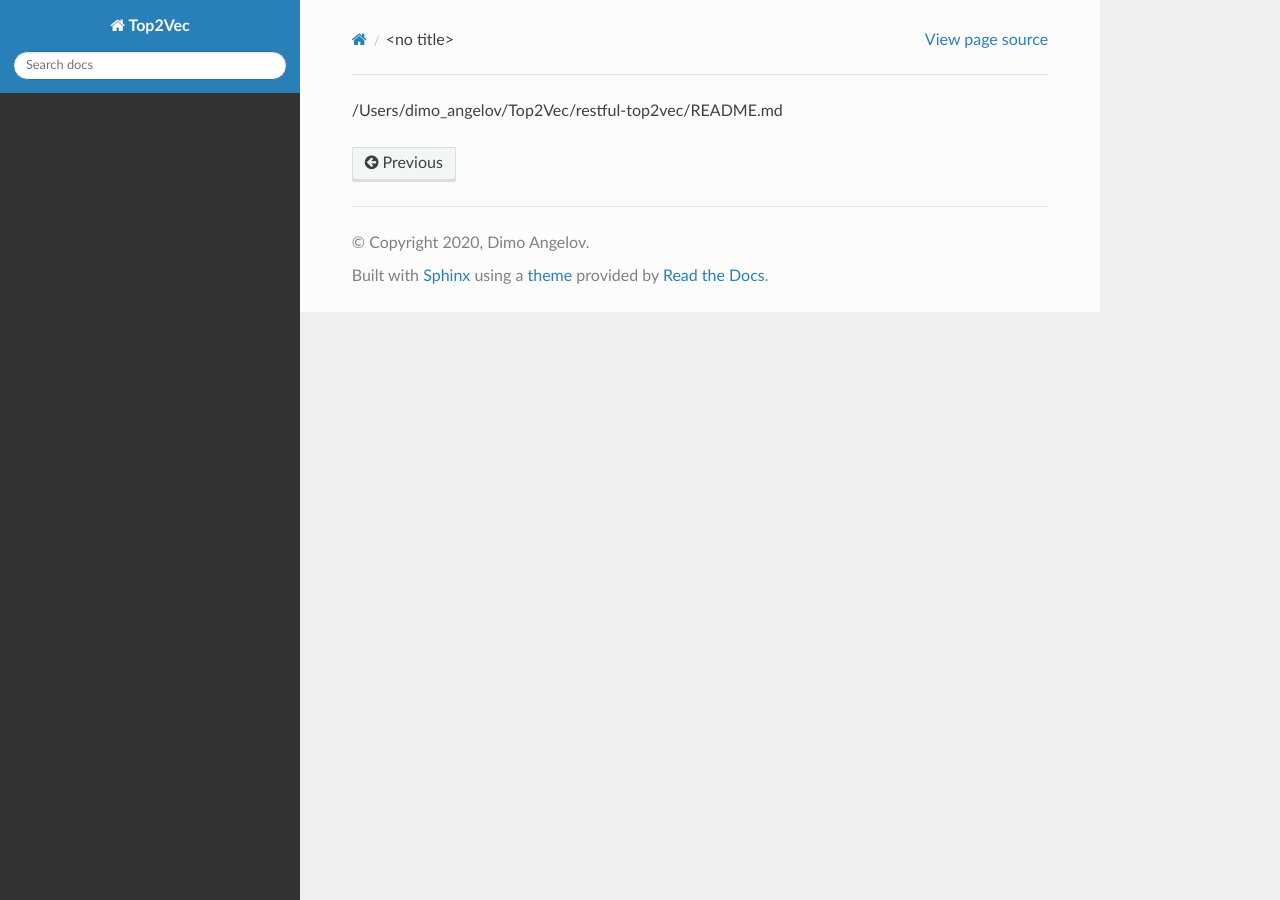
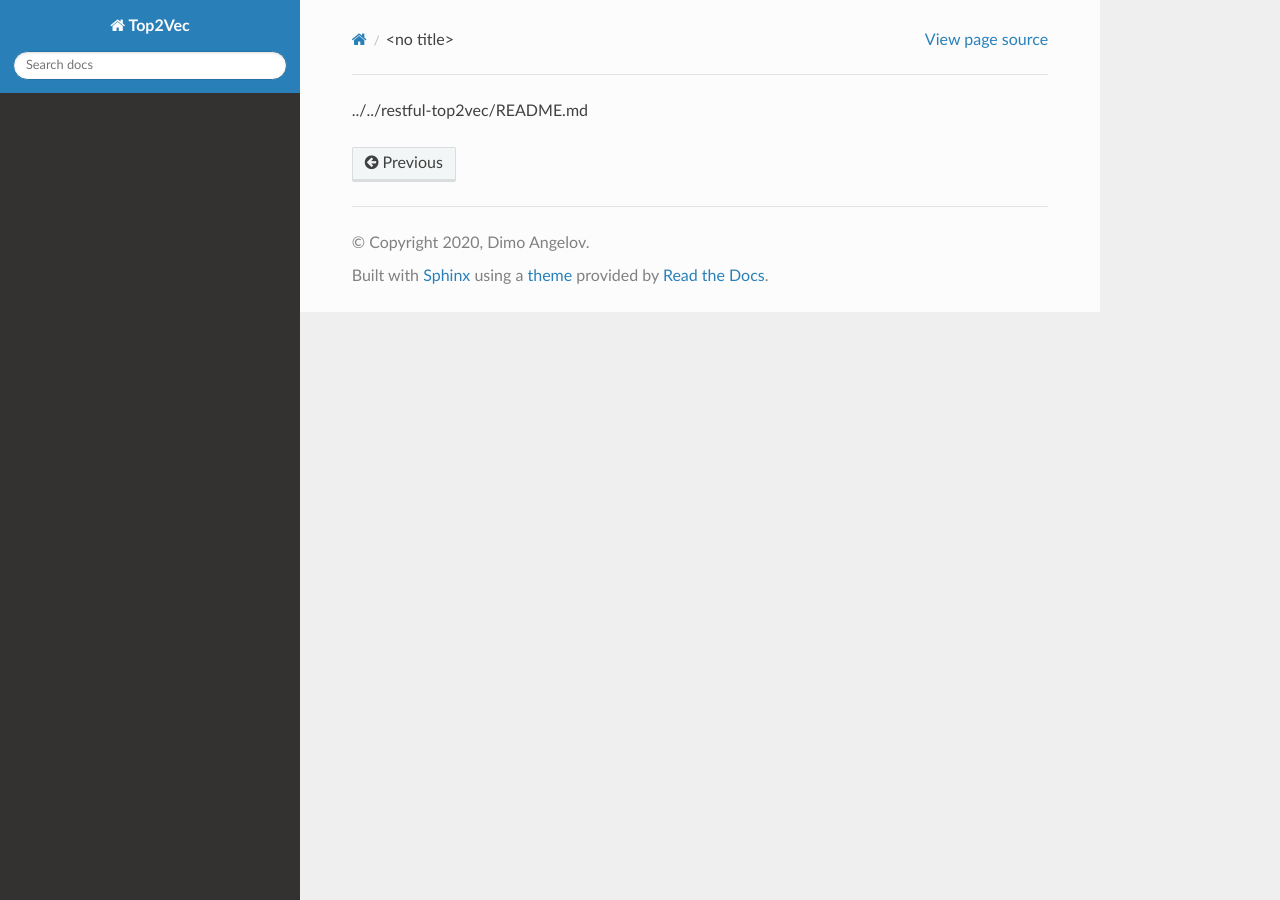
Before and after one commit to ddangelov/Top2Vec, a Sphinx documentation site: the page built from docs/source/restful-top2vec.md, in a window 1280 px wide. Built offline with Sphinx 7.4.7 and the Read the Docs theme 2.0.0, drawn with Linux system fonts in a browser that asks for light colours.

Commit message:
fixing symbolic links

```diff
--- a/docs/source/restful-top2vec.md
+++ b/docs/source/restful-top2vec.md
@@ -1 +1 @@
-/Users/dimo_angelov/Top2Vec/restful-top2vec/README.md
+../../restful-top2vec/README.md
```
Also changed, not shown: docs/source/Top2Vec.md (+1 -1 lines).
